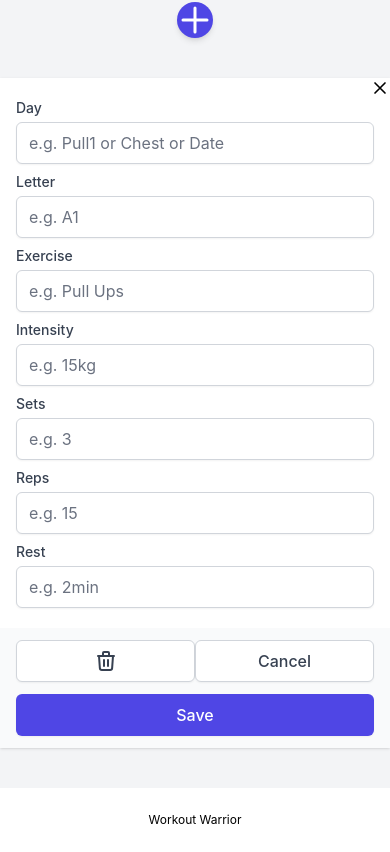
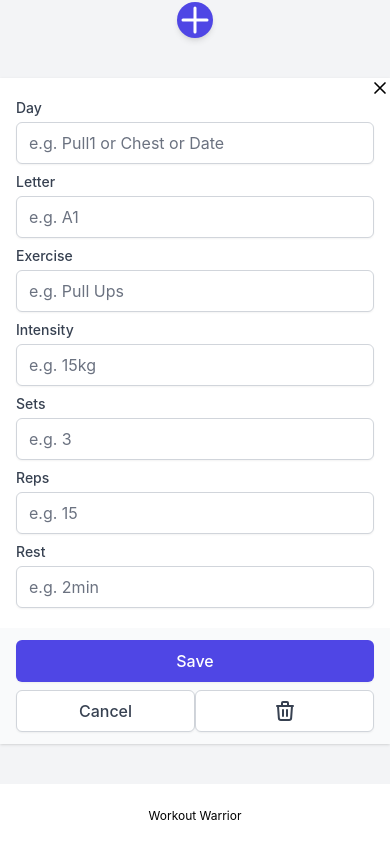
Before and after one commit to ashby-git/workout-warrior, a Next.js app: page / in a window 390 px wide. Shown: the part 851-1703 px from the top of the page. Built offline with nearby package versions, Linux system fonts and the light colour scheme.

Commit message:
💄 rearrange buttons on input form

```diff
--- a/components/exercise-info-modal/test-form.tsx
+++ b/components/exercise-info-modal/test-form.tsx
@@ -1,6 +1,5 @@
 import React from "react";
-import { TrashIcon } from "@heroicons/react/outline";
-import { XIcon } from "@heroicons/react/outline";
+import { TrashIcon, XIcon } from "@heroicons/react/outline";
 
 const TestForm = () => {
   return (
@@ -91,7 +90,27 @@ const TestForm = () => {
               </div>
             </div>
           </div>
-          <div className="px-4 py-3 bg-gray-50 text-right sm:px-6 sm:flex sm:flex-row-reverse">
+          <div className="px-4 py-3 bg-gray-50 text-right sm:px-6 sm:flex sm:flex-row sm:justify-end">
+            <button
+              type="submit"
+              className="w-full inline-flex justify-center rounded-md border border-transparent
+              shadow-sm px-4 py-2 bg-indigo-600 text-base font-medium text-white
+              hover:bg-indigo-700 focus:outline-none focus:ring-2 focus:ring-offset-2
+              focus:ring-indigo-500 sm:mt-0 sm:ml-3 sm:w-auto sm:text-sm"
+            >
+              Save
+            </button>
+            <button
+              type="button"
+              className="sm:mt-0 mt-2 w-6/12 inline-flex justify-center rounded-md border border-gray-300
+              shadow-sm px-4 py-2 bg-white text-base font-medium text-gray-700
+              hover:bg-gray-50 focus:outline-none focus:ring-2 focus:ring-offset-2
+              focus:ring-indigo-500 sm:ml-3 sm:w-auto sm:text-sm"
+              // onClick={() => setOpen(false)}
+              // ref={cancelButtonRef}
+            >
+              Cancel
+            </button>
             <button
               type="button"
               className="w-6/12 inline-flex justify-center rounded-md border border-gray-300
@@ -101,26 +120,6 @@ const TestForm = () => {
             >
               <TrashIcon className="h-6 sm:h-5" />
             </button>
-            <button
-              type="button"
-              className="w-6/12 inline-flex justify-center rounded-md border border-gray-300
-              shadow-sm px-4 py-2 bg-white text-base font-medium text-gray-700
-              hover:bg-gray-50 focus:outline-none focus:ring-2 focus:ring-offset-2
-              focus:ring-indigo-500 sm:ml-3 sm:w-auto sm:text-sm"
-              // onClick={() => setOpen(false)}
-              // ref={cancelButtonRef}
-            >
-              Cancel
-            </button>
-            <button
-              type="submit"
-              className="mt-3 w-full inline-flex justify-center rounded-md border border-transparent
-              shadow-sm px-4 py-2 bg-indigo-600 text-base font-medium text-white
-              hover:bg-indigo-700 focus:outline-none focus:ring-2 focus:ring-offset-2
-              focus:ring-indigo-500 sm:mt-0 sm:ml-3 sm:w-auto sm:text-sm"
-            >
-              Save
-            </button>
           </div>
         </div>
       </form>
```
